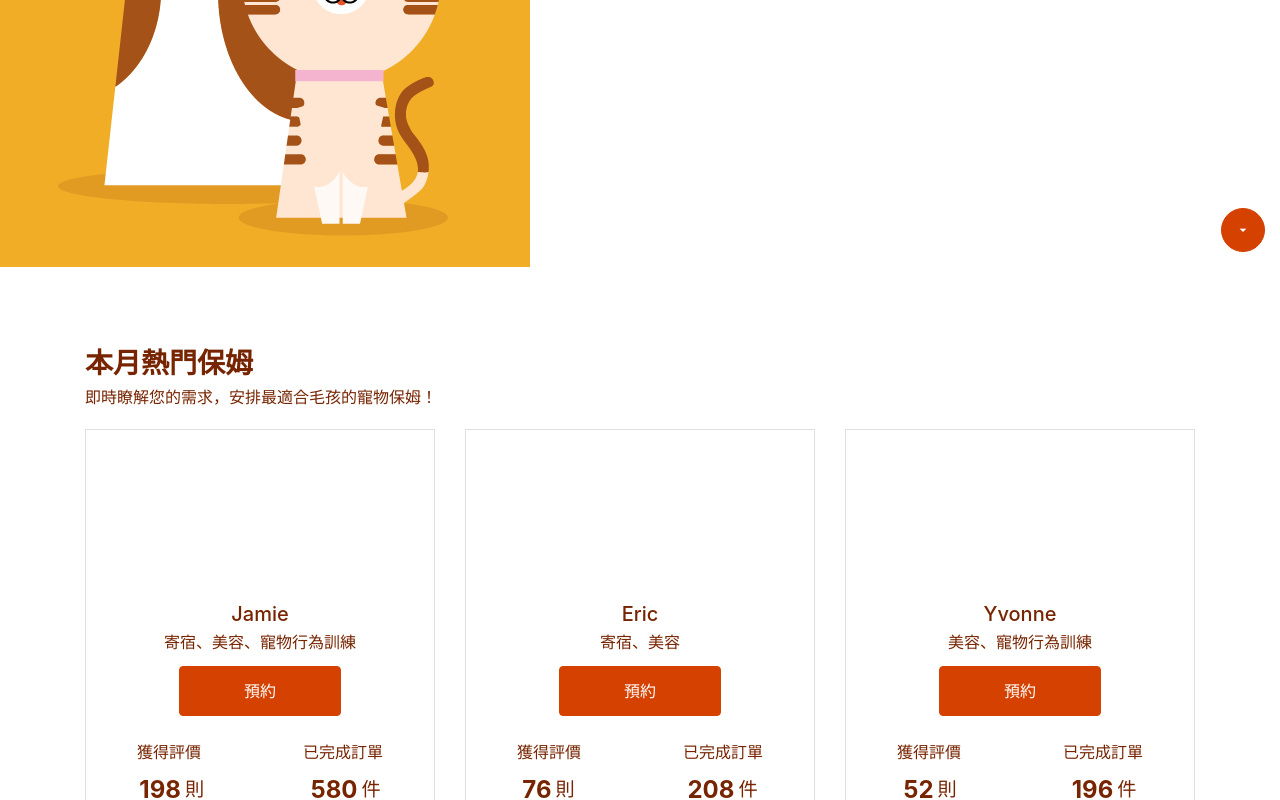
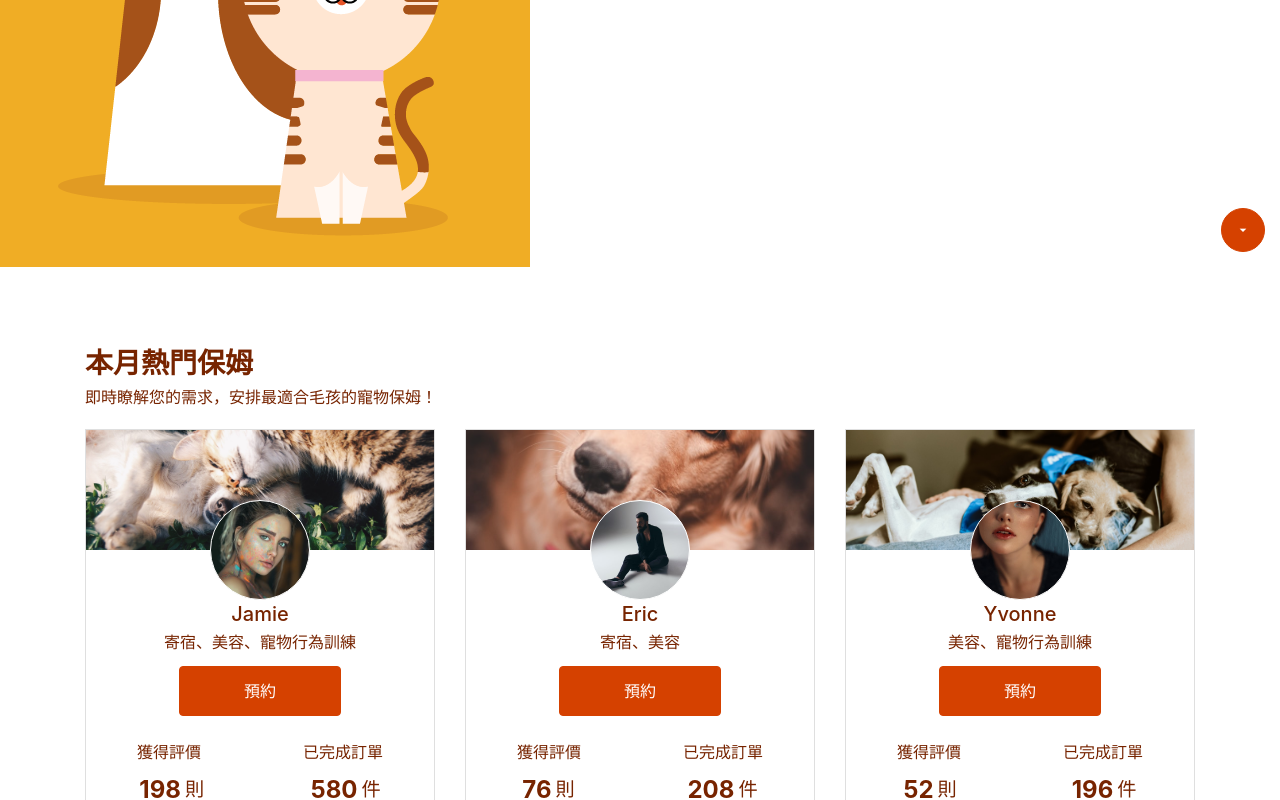
Before and after one commit to viccjiang/weblayout_1231_hw08, a plain HTML site: page index.html in a window 1280 px wide. Shown: the part 469-1269 px from the top of the page. Drawn offline with nearby package versions, Linux system fonts and the light colour scheme; the site is published under a folder, as on GitHub Pages, so addresses that start at the root find nothing.

Commit message:
Update 2021-01-03T04:57:06.109Z

```diff
--- a/index.html
+++ b/index.html
@@ -108,8 +108,8 @@
       <li class="col-12 col-md-4 mb-3 mb-md-0">
         <div class="card rounded-0 text-center text-primary pb-7">
           <div class="card-img-top rounded-0 bg-cover position-relative mb-13"
-            style="background-image: url(/assets/images/index-2.jpeg);height: 120px;">
-            <img src="/assets/images/person-1.png" class="position-absolute popular-people" alt="">
+            style="background-image: url(./assets/images/index-2.jpeg);height: 120px;">
+            <img src="./assets/images/person-1.png" class="position-absolute popular-people" alt="">
           </div>
           <h5 class="card-title mb-1">Jamie</h5>
           <p class="mb-3">寄宿、美容、寵物行為訓練</p>
@@ -130,8 +130,8 @@
       <li class="col-12 col-md-4 mb-3 mb-md-0">
         <div class="card rounded-0 text-center text-primary pb-7">
           <div class="card-img-top rounded-0 bg-cover position-relative mb-13"
-            style="background-image: url(/assets/images/index-3.jpeg);height: 120px;">
-            <img src="/assets/images/person-2.png" class="position-absolute popular-people" alt="">
+            style="background-image: url(./assets/images/index-3.jpeg);height: 120px;">
+            <img src="./assets/images/person-2.png" class="position-absolute popular-people" alt="">
           </div>
           <h5 class="card-title mb-1">Eric</h5>
           <p class="mb-3">寄宿、美容</p>
@@ -152,8 +152,8 @@
       <li class="col-12 col-md-4 mb-3 mb-md-0">
         <div class="card rounded-0 text-center text-primary pb-7">
           <div class="card-img-top rounded-0 bg-cover position-relative mb-13"
-            style="background-image: url(/assets/images/index-4.jpeg);height: 120px;">
-            <img src="/assets/images/person-3.png" class="position-absolute popular-people" alt="">
+            style="background-image: url(./assets/images/index-4.jpeg);height: 120px;">
+            <img src="./assets/images/person-3.png" class="position-absolute popular-people" alt="">
           </div>
           <h5 class="card-title mb-1">Yvonne</h5>
           <p class="mb-3">美容、寵物行為訓練</p>
```
